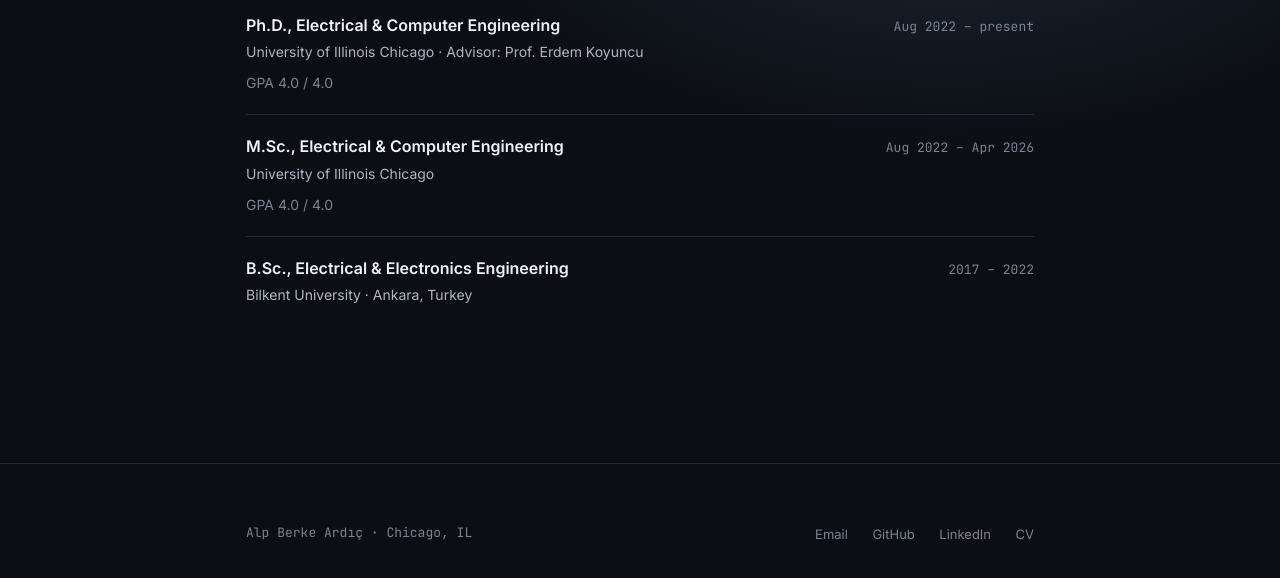
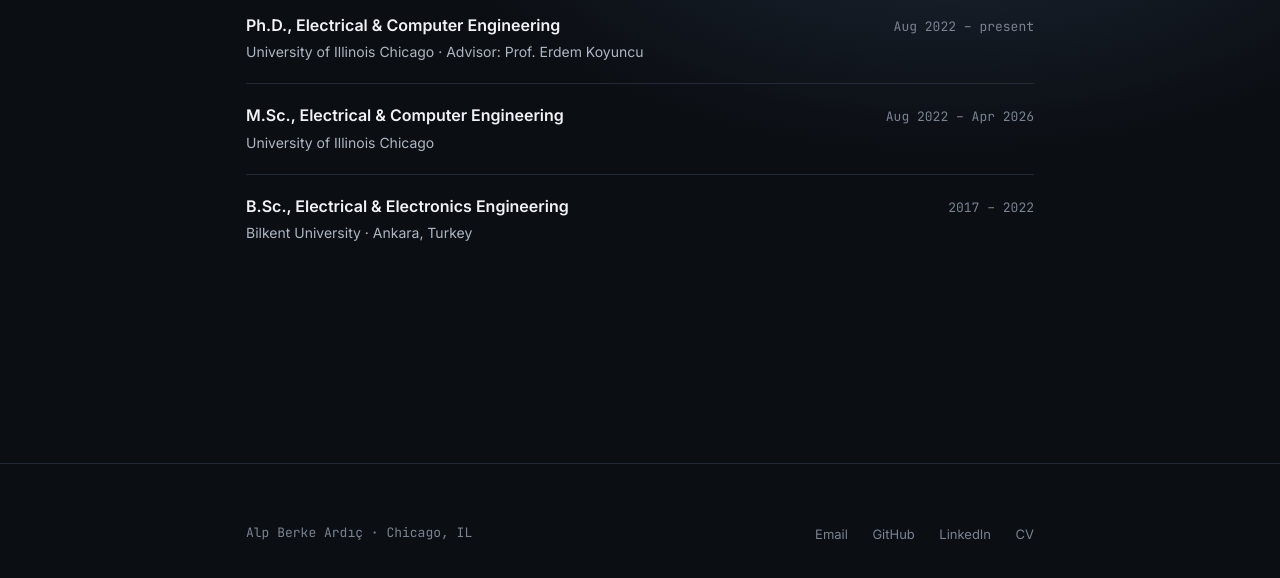
Before and after one commit to alpbardic/alpbardic.github.io, a plain HTML site: page education.html in a window 1280 px wide. Shown: the part 198-776 px from the top of the page. Drawn offline with Linux system fonts and the light colour scheme.

Commit message:
Remove GPA from the education page and the CV

```diff
--- a/education.html
+++ b/education.html
@@ -39,7 +39,6 @@
           <div>
             <div class="row-title">Ph.D., Electrical &amp; Computer Engineering</div>
             <div class="row-where">University of Illinois Chicago &middot; Advisor: Prof. Erdem Koyuncu</div>
-            <div class="row-note">GPA 4.0 / 4.0</div>
           </div>
           <div class="row-when">Aug 2022 &ndash; present</div>
         </li>
@@ -47,7 +46,6 @@
           <div>
             <div class="row-title">M.Sc., Electrical &amp; Computer Engineering</div>
             <div class="row-where">University of Illinois Chicago</div>
-            <div class="row-note">GPA 4.0 / 4.0</div>
           </div>
           <div class="row-when">Aug 2022 &ndash; Apr 2026</div>
         </li>
```
Also changed, not shown: 1 other file.
